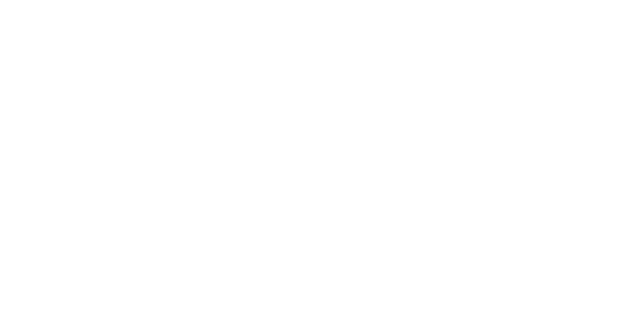
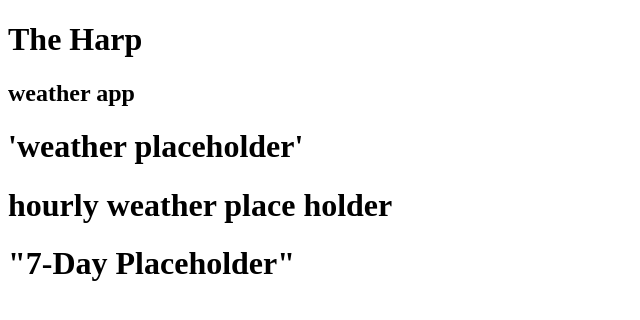
Before and after one commit to TeSingleton/The-Doppler, a plain HTML site: page index.html in a window 1280 px wide. Shown: the whole page, without its empty margins (0-640 px from the left). Drawn offline with Linux system fonts and the light colour scheme.

Commit message:
made changes to html

```diff
--- a/index.html
+++ b/index.html
@@ -7,6 +7,21 @@
     <title>Document</title>
 </head>
 <body>
+    <container>
+        <h1> The Harp </h1>
+        <h2>weather app</h2>
+        <div class="temp">
+            <h1>'weather placeholder'</h1>
 
+        </div>
+        <div class="hourly">
+            <h1>hourly weather place holder</h1>
+        </div>
+
+        <div class="7Day">
+<h1>"7-Day Placeholder"</h1>
+        </div>
+
+    </container>
 </body>
 </html>
```
